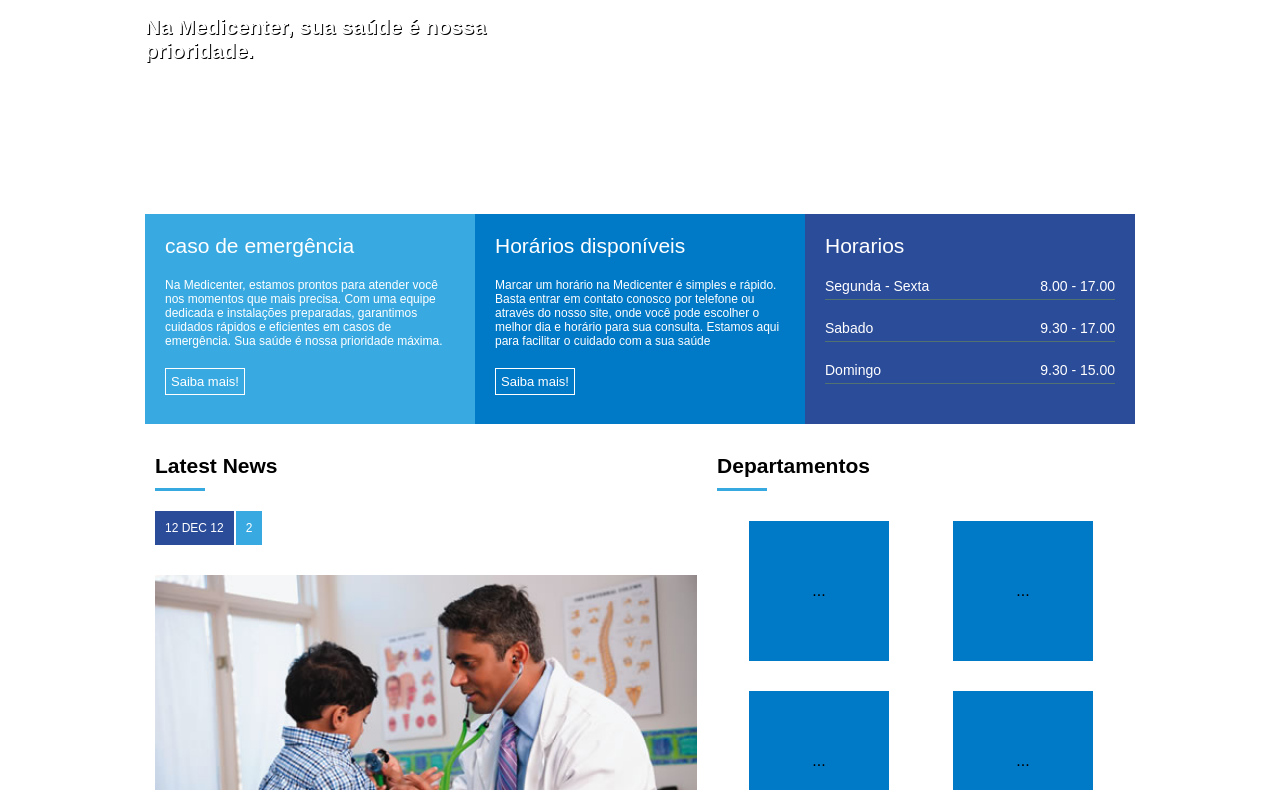
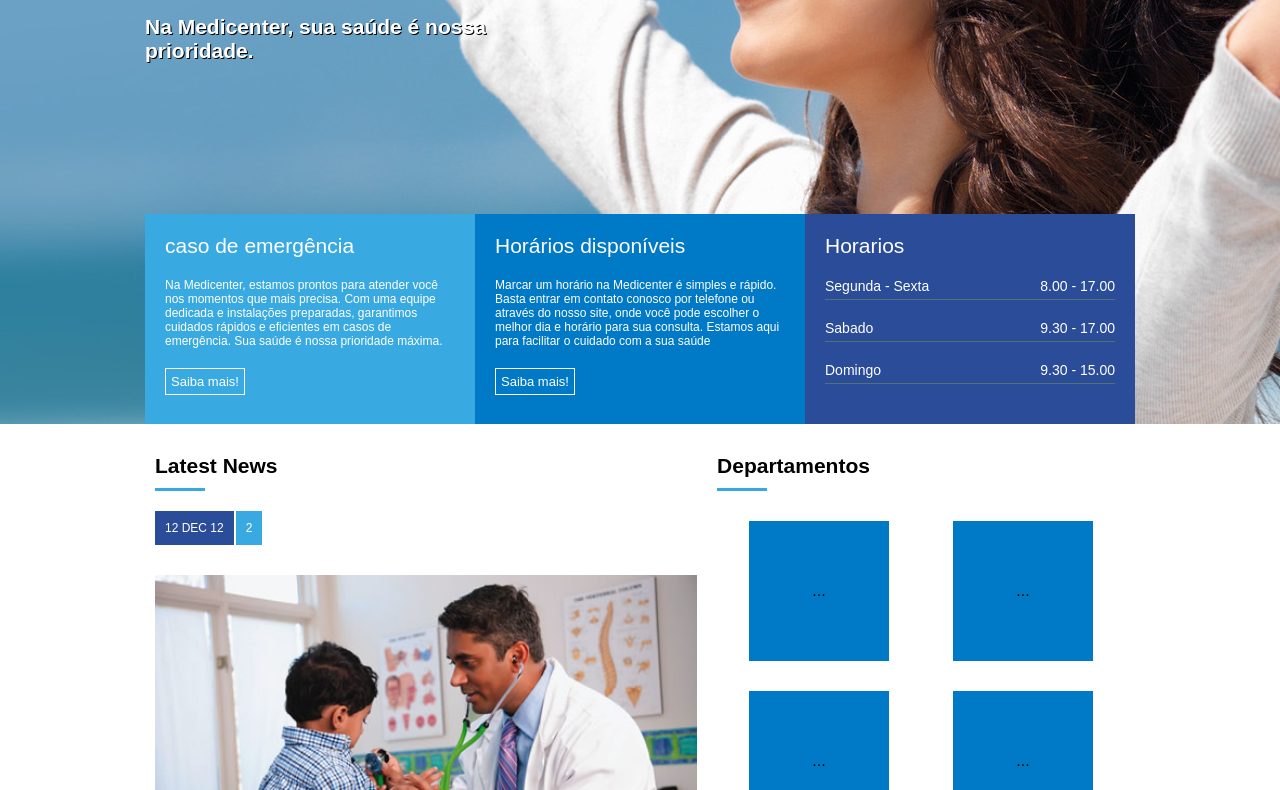
Before and after one commit to Buddhinha/my-first-progect-in-html-and-CSS, a plain HTML site: page index.html in a window 1280 px wide. Shown: the part 366-1156 px from the top of the page. Drawn offline with Linux system fonts and the light colour scheme; files whose address does not match are found by name.

Commit message:
Update template.css

```diff
--- a/template.css
+++ b/template.css
@@ -62,7 +62,7 @@ nav a:hover {
 #banner {
     display: flex;
     justify-content: center;
-    background-image: url('../images/img1.jpg');
+    background-image: url('img1.jpg');
     background-position: center;
     background-size: cover;
     height: 670px;
```
